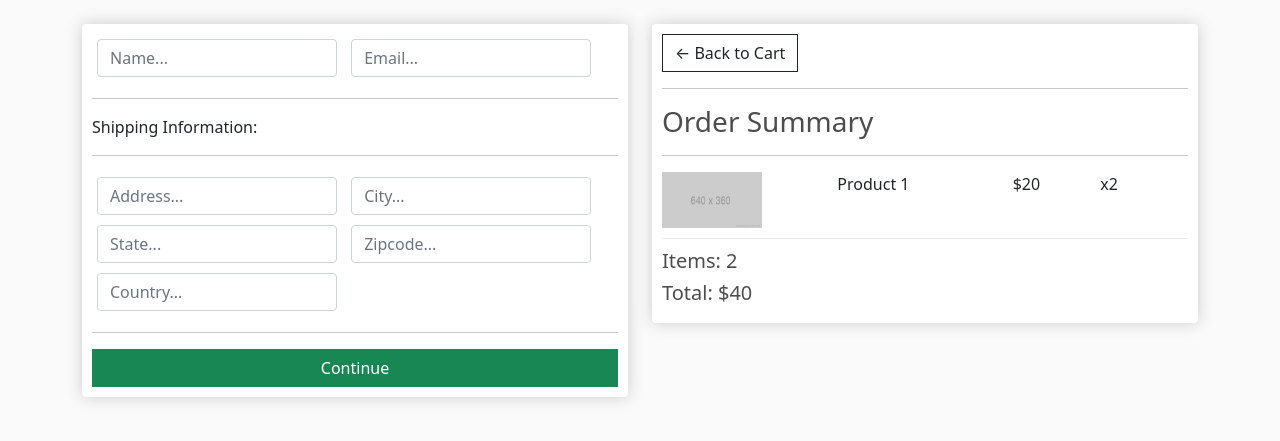
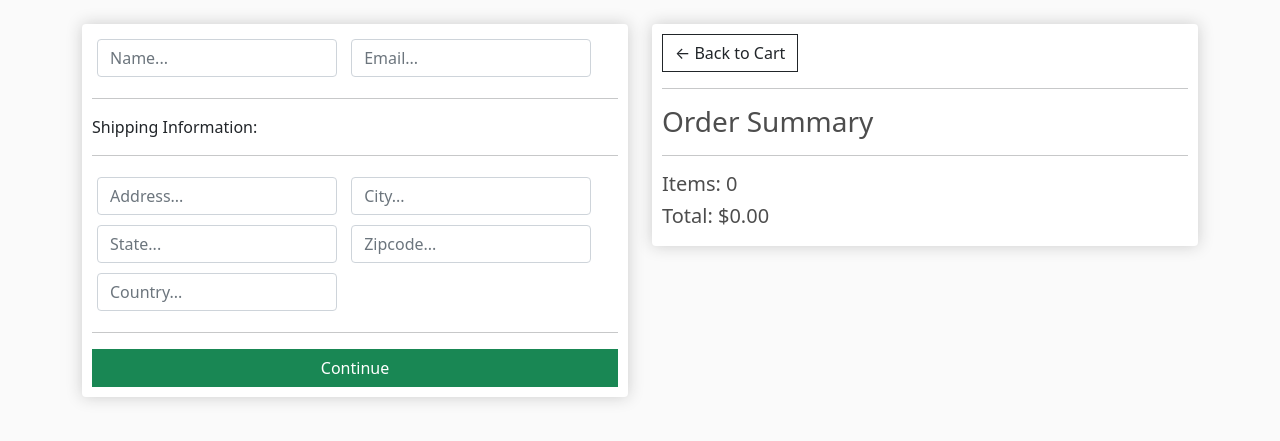
Before and after one commit to hans-huangGOAT/ecommerce, a Django app: page /checkout/ in a window 1280 px wide. Shown: the part 57-498 px from the top of the page. Run offline with Django 3.2, Linux system fonts and the light colour scheme; some libraries are stand-ins or nearby versions.

Commit message:
Rendor Data in Checkout Page

```diff
--- a/store/templates/store/checkout.html
+++ b/store/templates/store/checkout.html
@@ -53,16 +53,17 @@
                 <hr>
                 <h3>Order Summary</h3>
                 <hr>
+                {% for item in items %}
+                <div class="cart-row">
+                    <div style="flex: 2"><img class="row-image" src="{{item.product.imageURL}}"> </div>
+                    <div style="flex: 2">{{ item.product.name}}</div>
+                    <div style="flex: 1">${{ item.product.price|floatformat:2 }}</div>
+                    <div style="flex: 1">x{{ item.quantity }}</div>
+                </div>
+                {% endfor %}
 
-                <div class="cart-row">
-                    <div style="flex: 2"><img class="row-image" src="{% static 'images/cart_image_placeholder.png' %}"> </div>
-                    <div style="flex: 2">Product 1</div>
-                    <div style="flex: 1">$20</div>
-                    <div style="flex: 1">x2</div>
-                </div>
-
-                <h5>Items: 2</h5>
-                <h5>Total: $40</h5>
+                <h5>Items: {{ order.get_cart_items }}</h5>
+                <h5>Total: ${{ order.get_cart_total|floatformat:2 }}</h5>
             </div>
         </div>
     </div>
--- a/store/views.py
+++ b/store/views.py
@@ -28,7 +28,16 @@ def cart(request):
 
 
 def checkout(request):
+    if request.user.is_authenticated:
+        customer = request.user.customer
+        order, created = Order.objects.get_or_create(customer=customer, complete=False)
+        items = order.orderitem_set.all()
+    else:
+        items = []
+        order = {'get_cart_total': 0, 'get_cart_items': 0}
+
     context = {
-
+        'items': items,
+        'order': order,
     }
     return render(request, 'store/checkout.html', context)
```
